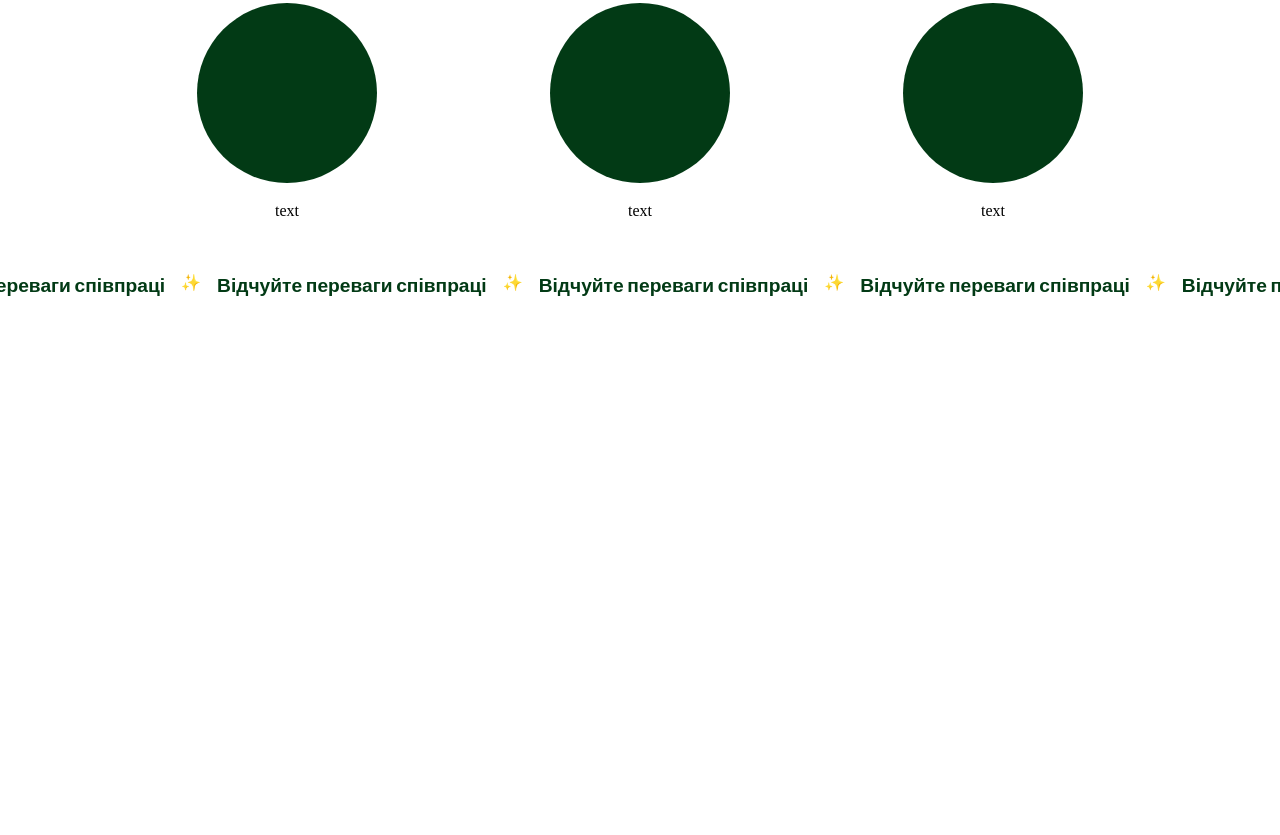
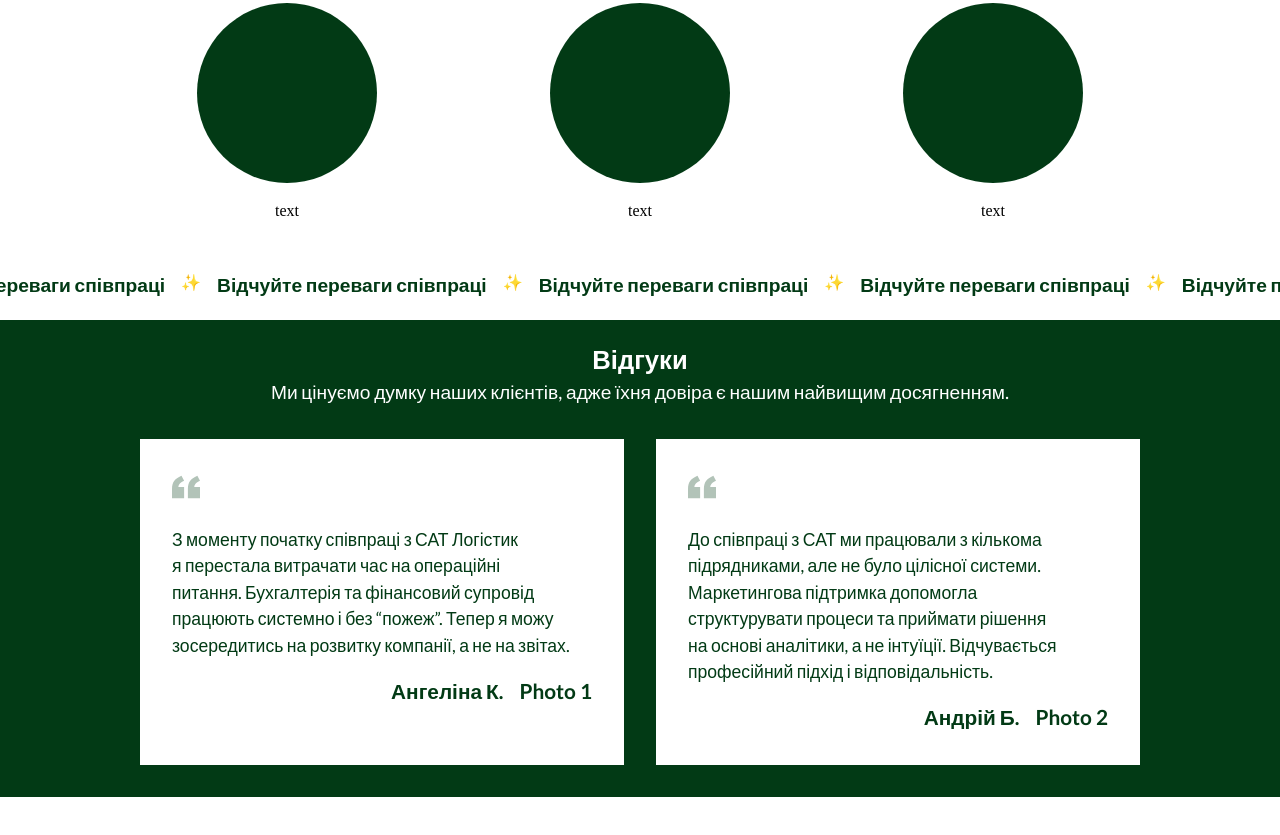
Before and after one commit to garckushaoleg/sat-logistic-landing-page, a website: page index.html in a window 1280 px wide. Shown: the part 2027-2862 px from the top of the page. Before the commit the page ends 2467 px from the top, so only its background shows below. Drawn offline with Linux system fonts and the light colour scheme.

Commit message:
add reviews section

```diff
--- /dev/null
+++ b/css/layouts/reviews.css
@@ -0,0 +1,83 @@
+#reviews {
+  height: 100%;
+  background: var(--color-bg-body);
+  padding-bottom: 2rem;
+}
+
+.container_reviews {
+  display: flex;
+  flex-direction: column;
+  margin: 0 auto;
+  justify-content: center;
+  padding: 0 1.5rem;
+}
+
+.reviews_title {
+  display: flex;
+  flex: 0 0 30%;
+  justify-content: center;
+
+  & h3 {
+    font-family: var(--text-secondary);
+    font-size: 1.6rem;
+    color: var(--color-text-light);
+  }
+
+  & p {
+    font-family: var(--text-secondary);
+    font-size: 1.2rem;
+    color: var(--color-text-light);
+    margin-bottom: 2rem;
+  }
+}
+
+.reviews_content {
+  display: flex;
+  flex-direction: row;
+  gap: 2rem;
+  max-width: 1000px;
+  margin: 0 auto;
+}
+
+.review_card {
+  display: flex;
+  flex-direction: column;
+  background-color: white;
+  padding: 2rem;
+  flex: 1;
+}
+
+.review_icon {
+  margin-bottom: 1.5rem;
+}
+
+.review_text p {
+  font-size: 1.1rem;
+  font-family: var(--text-secondary);
+  color: var(--color-text-dark);
+  margin-bottom: 1rem;
+  text-wrap: balance;
+}
+
+.review_person {
+  display: flex;
+  justify-content: flex-end;
+  gap: 1rem;
+}
+
+.review_person-name,
+.review_person-img {
+  font-size: 1.3rem;
+  font-family: var(--text-secondary);
+  font-weight: 600;
+  color: var(--color-text-dark);
+}
+
+@media screen and (max-width: 768px) {
+  .reviews_content {
+    flex-direction: column;
+  }
+}
+
+@media screen and (max-width: 480px) {
+}
--- a/css/style.css
+++ b/css/style.css
@@ -8,3 +8,4 @@
 @import './layouts/about.css';
 @import './layouts/services.css';
 @import './layouts/benefits.css';
+@import './layouts/reviews.css';
--- a/index.html
+++ b/index.html
@@ -303,7 +303,86 @@
         </div>
       </div>
     </section>
-    <section id="reviews" class="section"></section>
+    <section id="reviews" class="section">
+      <div class="container_reviews">
+        <div class="reviews_title">
+          <h3>Відгуки</h3>
+        </div>
+        <div class="reviews_title">
+          <p>Ми цінуємо думку наших клієнтів, адже їхня довіра є нашим найвищим досягненням.</p>
+        </div>
+        <div class="reviews_content">
+          <div class="review_card">
+            <div class="review_icon">
+              <svg
+                width="40"
+                height="32"
+                style="padding-right: 12px"
+                viewBox="0 0 40 32"
+                xmlns="http://www.w3.org/2000/svg"
+              >
+                <g fill="none" fill-rule="evenodd">
+                  <g id="testimonials-2-1366x768" transform="translate(-123 -323)" fill="#B2C3B8">
+                    <path
+                      d="M163,355 L145.695035,355 L145.695035,341.862745 C145.695035,337.02612 146.716084,333.209164 148.758213,330.411765 C150.800342,327.614365 154.287821,325.143802 159.220755,323 L163,329.980392 C159.923546,331.392164 157.808516,332.797379 156.654846,334.196078 C155.501176,335.594778 154.858048,337.248356 154.725442,339.156863 L163,339.156863 L163,355 Z M140.304965,355 L123,355 L123,341.862745 C123,337.02612 124.021049,333.209164 126.063178,330.411765 C128.105306,327.614365 131.592785,325.143802 136.525719,323 L140.304965,329.980392 C137.228511,331.392164 135.113481,332.797379 133.959811,334.196078 C132.806141,335.594778 132.163013,337.248356 132.030407,339.156863 L140.304965,339.156863 L140.304965,355 Z"
+                      id="Shape-Copy"
+                    ></path>
+                  </g>
+                </g>
+              </svg>
+            </div>
+
+            <div class="review_text">
+              <p>
+                З моменту початку співпраці з САТ Логістик я перестала витрачати час на операційні
+                питання. Бухгалтерія та фінансовий супровід працюють системно і без “пожеж”. Тепер я
+                можу зосередитись на розвитку компанії, а не на звітах.
+              </p>
+            </div>
+
+            <div class="review_person">
+              <div class="review_person-name">Ангеліна К.</div>
+              <div class="review_person-img">Photo 1</div>
+            </div>
+          </div>
+
+          <div class="review_card">
+            <div class="review_icon">
+              <svg
+                width="40"
+                height="32"
+                style="padding-right: 12px"
+                viewBox="0 0 40 32"
+                xmlns="http://www.w3.org/2000/svg"
+              >
+                <g fill="none" fill-rule="evenodd">
+                  <g id="testimonials-2-1366x768" transform="translate(-123 -323)" fill="#B2C3B8">
+                    <path
+                      d="M163,355 L145.695035,355 L145.695035,341.862745 C145.695035,337.02612 146.716084,333.209164 148.758213,330.411765 C150.800342,327.614365 154.287821,325.143802 159.220755,323 L163,329.980392 C159.923546,331.392164 157.808516,332.797379 156.654846,334.196078 C155.501176,335.594778 154.858048,337.248356 154.725442,339.156863 L163,339.156863 L163,355 Z M140.304965,355 L123,355 L123,341.862745 C123,337.02612 124.021049,333.209164 126.063178,330.411765 C128.105306,327.614365 131.592785,325.143802 136.525719,323 L140.304965,329.980392 C137.228511,331.392164 135.113481,332.797379 133.959811,334.196078 C132.806141,335.594778 132.163013,337.248356 132.030407,339.156863 L140.304965,339.156863 L140.304965,355 Z"
+                      id="Shape-Copy"
+                    ></path>
+                  </g>
+                </g>
+              </svg>
+            </div>
+
+            <div class="review_text">
+              <p>
+                До співпраці з САТ ми працювали з кількома підрядниками, але не було цілісної
+                системи. Маркетингова підтримка допомогла структурувати процеси та приймати рішення
+                на основі аналітики, а не інтуїції. Відчувається професійний підхід і
+                відповідальність.
+              </p>
+            </div>
+
+            <div class="review_person">
+              <div class="review_person-name">Андрій Б.</div>
+              <div class="review_person-img">Photo 2</div>
+            </div>
+          </div>
+        </div>
+      </div>
+    </section>
     <section id="promo-block" class="section"></section>
     <section id="contact-form" class="section"></section>
     <footer></footer>
```
